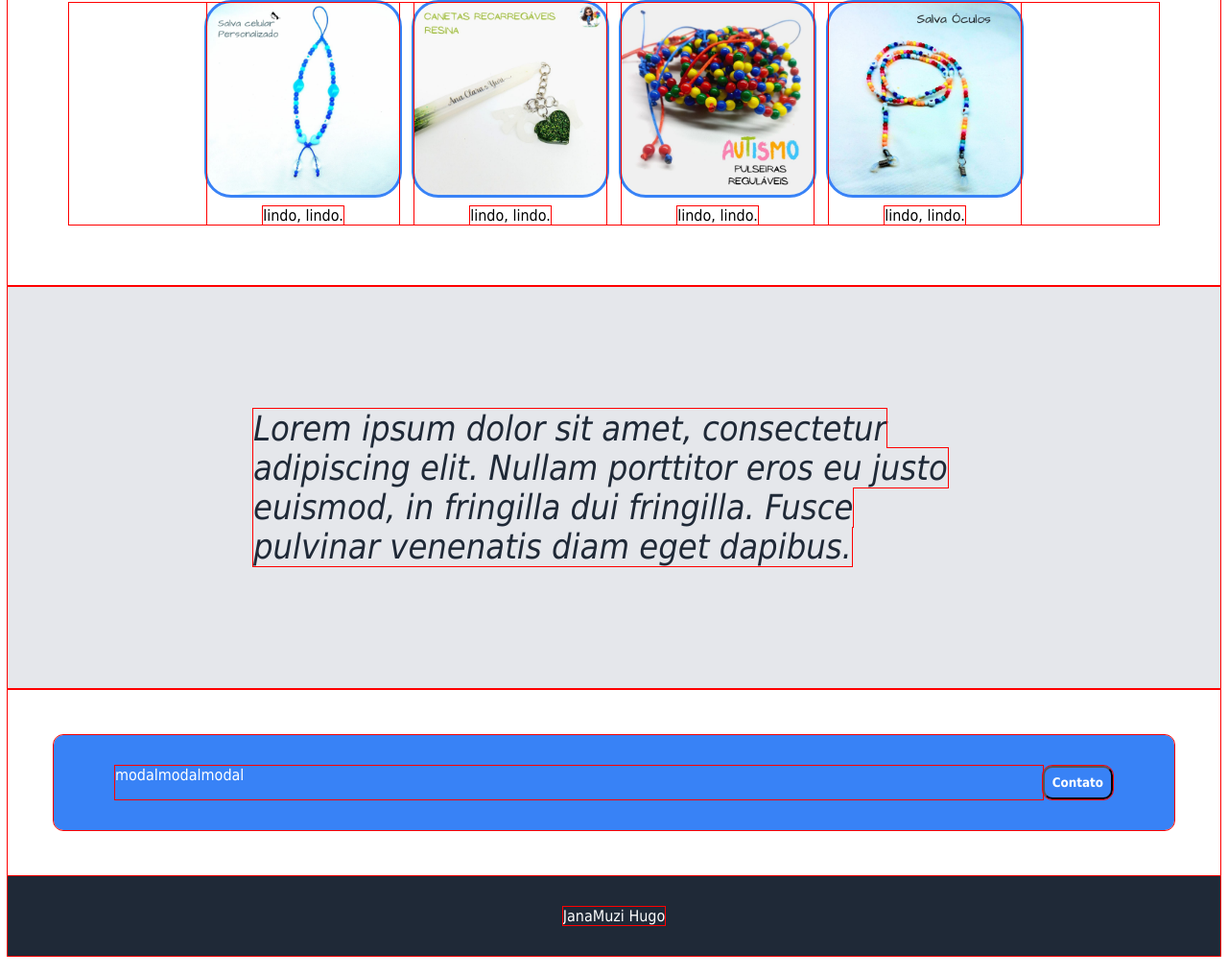
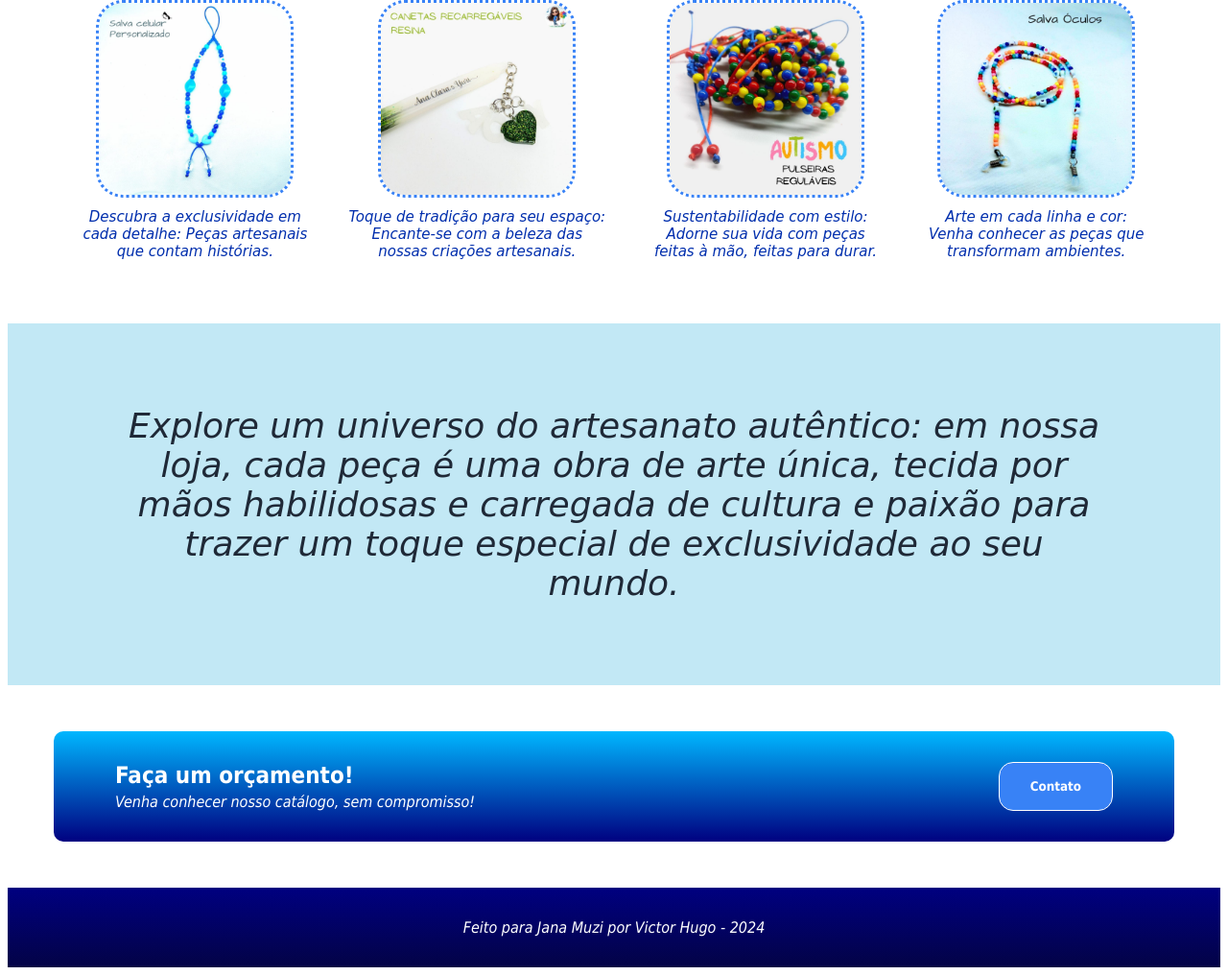
Before and after one commit to HugoVicttor/first-landing-page, a plain HTML site: page index.html in a window 1280 px wide. Shown: the part 582-1598 px from the top of the page at 96% size. Drawn offline with Linux system fonts and the light colour scheme.

Commit message:
Finalizado estilizando e acertando conteúdos de texto

```diff
--- a/index.html
+++ b/index.html
@@ -15,9 +15,9 @@
             </div>
             <div class="hright">
                 <ul>
-                    <li><a class="item" href="https://www.instagram.com/janamuziarteira/">INSTAGRAM</a></li>
-                    <li><a class="item" href="">SHOPEE</a></li>
-                    <li><a class="item" href="https://linktr.ee/janamuzi">LINKTREE</a> </li>
+                    <li><a class="item">INSTAGRAM</a></li>
+                    <li><a class="item">SHOPEE</a></li>
+                    <li><a class="item">LINKTREE</a> </li>
                 </ul>
             </div>
         </div>
@@ -42,30 +42,33 @@
             <div class="catalogo">
                 <div class="produto">
                     <img src="./images/prod8.jpeg" alt="">
-                    <div class="texto-produto">lindo, lindo.</div>
+                    <div class="texto-produto">Descubra a exclusividade em cada detalhe: Peças artesanais que contam histórias.</div>
                 </div>
                 <div class="produto">
                     <img src="./images/prod2.jpeg" alt="">
-                    <div class="texto-produto">lindo, lindo.</div>
+                    <div class="texto-produto">Toque de tradição para seu espaço: Encante-se com a beleza das nossas criações artesanais.</div>
                 </div>
                 <div class="produto">
                     <img src="./images/prod3.jpeg" alt="">
-                    <div class="texto-produto">lindo, lindo.</div>
+                    <div class="texto-produto">Sustentabilidade com estilo: Adorne sua vida com peças feitas à mão, feitas para durar.</div>
                 </div>
                 <div class="produto">
                     <img src="./images/prod4.jpeg" alt="">
-                    <div class="texto-produto">lindo, lindo.</div>
+                    <div class="texto-produto">Arte em cada linha e cor: Venha conhecer as peças que transformam ambientes.</div>
                 </div>
             </div>
         </div>
 
         <div class="quote">
-            <a>Lorem ipsum dolor sit amet, consectetur adipiscing elit. Nullam porttitor eros eu justo euismod, in fringilla dui fringilla. Fusce pulvinar venenatis diam eget dapibus.</a>
+            <a>Explore um universo do artesanato autêntico: em nossa loja, cada peça é uma obra de arte única, tecida por mãos habilidosas e carregada de cultura e paixão para trazer um toque especial de exclusividade ao seu mundo.</a>
         </div>
 
         <div class="modal">
             <div class="main">
-                <a class="mleft">modalmodalmodal</a>
+                    <div class="mleft">
+                        <a class="modal-title">Faça um orçamento!</h3>
+                        <a class="modal-subtitle">Venha conhecer nosso catálogo, sem compromisso!</a>
+                    </div>
                 <button class="contato">Contato</button>
             </div>
         </div>
@@ -73,7 +76,7 @@
     </div>
 
     <div class="footer">
-        <a class="copyright">JanaMuzi Hugo</a>
+        <a class="copyright">Feito para Jana Muzi por Victor Hugo - 2024</a>
     </div>
 </body>
 </html>
--- a/styles.css
+++ b/styles.css
@@ -1,5 +1,5 @@
 * {
-    outline: 1px solid red;
+    /* outline: 1px solid red; */
     font-family: Tahoma, sans-serif;
 }
 
@@ -11,21 +11,23 @@ body {
 
 
 .header {
-    background-color: #1f2937;
+    background-image: linear-gradient(to top,  #000080, #030346);
     color: rgb(255, 255, 255);
 }
 
 .logo {
     display: flex;
-    max-height: 54px;
+    max-height: 48px;
     width: auto;
+    border-radius: 50%;
 }
 
 .header-container {
     display: flex;
-    justify-content: space-evenly;
+    justify-content: space-between;
     align-items: center;
     height: 64px;
+    padding: 0px 5%;
 }
 
 .hleft {
@@ -34,10 +36,24 @@ body {
     gap: 12px;
 }
 
-.name,
-.item {
+.name {
     font-size: 24px;
     color: #f9faf8;
+}
+
+.item {
+    font-size: 18px;
+    color: #e5e7eb;
+    cursor: pointer;
+}
+
+.texto-produto {
+    margin: 2px 12px;
+    font-size: 15px;
+    text-align: center;
+    color: #002ead;
+    font-style: italic;
+    font-family: cursive;
 }
 
 ul {
@@ -83,14 +99,21 @@ a {
     display: flex;
 }
 
-.contato {
+.main-top .contato {
     background-color: #3882f6;
     color: white;
-    padding: 8px;
+    padding: 12px 32px;
+    border: solid white 1.5px;
     border-radius: 10px;
     display: flex;
     justify-content: center;
     font-weight: bold;
+    cursor: pointer;
+}
+
+.main-top .contato:hover{
+    background-color: #5D3FD3;
+    transition: 0.7s;
 }
 
 .subtitle-text {
@@ -105,6 +128,7 @@ a {
     width: 1024px;
     object-fit: cover;
     padding: 16px;
+    border-radius: 30px;
 }
 
 /* content */
@@ -137,15 +161,17 @@ a {
     height: 200px;
     width: 200px;
     border-radius: 25px;
-    outline: solid 3px #3882f6;
+    outline: dotted 3px #3882f6;
     margin-bottom: 12px;
 }
 
 /* quote */
 
 .quote {
-    background-color: #e5e7eb;
-    padding: 128px 256px;
+    background-color: #c2e8f5;
+    padding: 86px 120px;
+    text-align: center;
+
 }
 
 .quote a {
@@ -153,6 +179,7 @@ a {
     font-style: italic;
     font-weight: lighter;
     color: #1f2937;
+    font-family: cursive;
 }
 
 .modal {
@@ -160,7 +187,7 @@ a {
 }
 
 .modal .main {
-    background-color: #3882f6;
+    background-image: linear-gradient(to bottom, #00b7ff,#000080);
     border-radius: 10px;
     padding: 32px 64px;
     color: white;
@@ -171,14 +198,49 @@ a {
 
 .mleft {
     display: flex;
+    flex-direction: column;
     flex: 2 1 auto;
+    gap: 4px;
+}
+
+.modal-title {
+    font-size: 24px;
+    font-weight: bold;
+}
+
+.modal-subtitle {
+    font-size: 16px;
+    font-style: italic;
+}
+
+
+.modal .contato {
+    background-color: #3882f6;
+    color: white;
+    padding: 12px 32px;
+    border-radius: 15px;
+    display: flex;
+    justify-content: center;
+    align-items: center;
+    font-weight: bold;
+    cursor: pointer;
+    border: solid white 1.5px;
+}
+
+.modal .contato:hover {
+    background-color:#002ead;
+    transition: 0.7s;
 }
 
 .footer {
     display: flex;
     justify-content: center;
     align-items: center;
-    background-color: #1f2937;
+    background-image: linear-gradient(180deg,  #000080, #030346);
     color: white;
     padding: 32px;
 }
+
+.copyright {
+    font-style: italic;
+}
```
